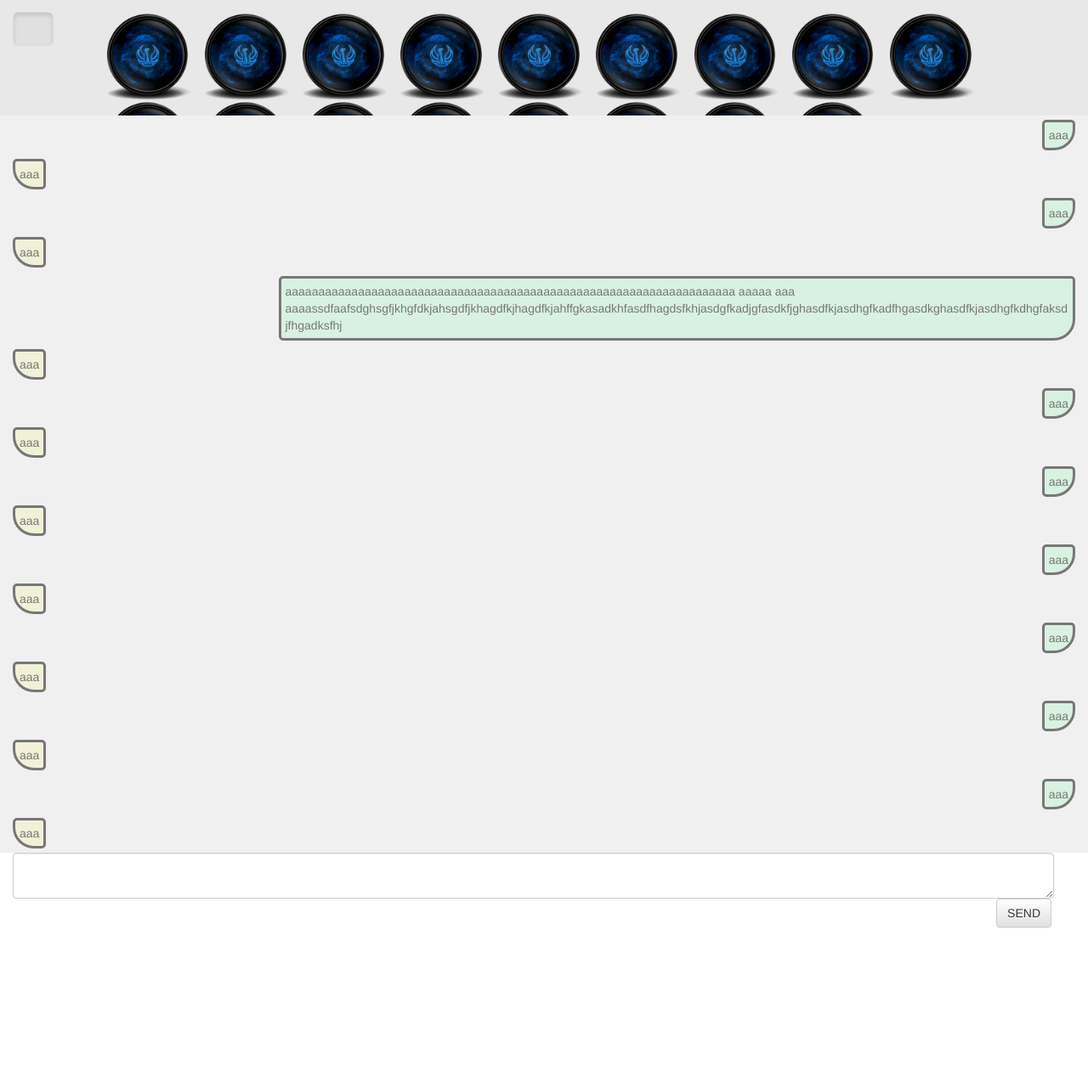
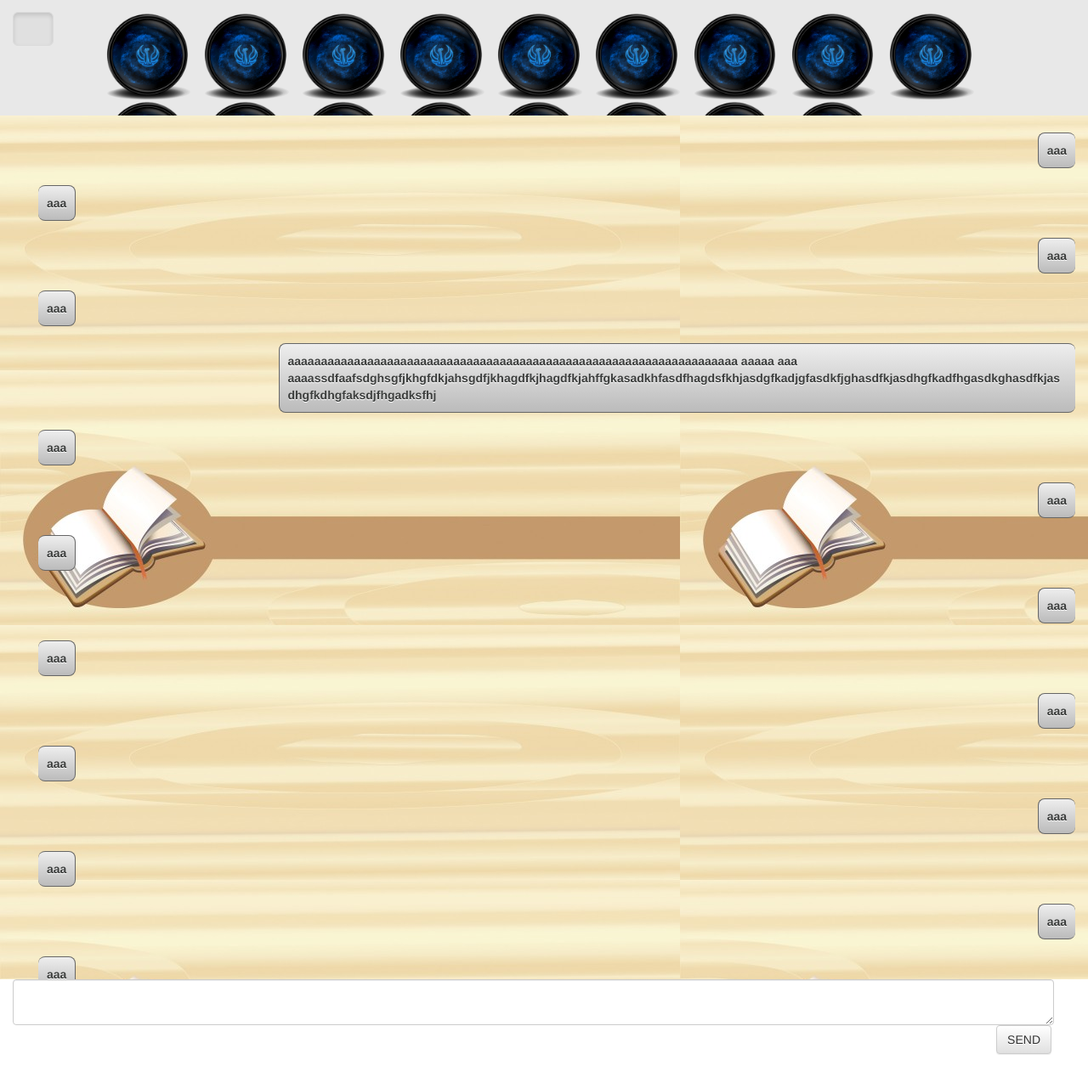
Before and after one commit to rodrigozietlow/Sistema-de-chat-por-RBC---2015, a PHP site: page /index.html in a window 1280 px wide. Shown: the top 1281 px of the page at 85% size. Run offline with PHP 8.4, Linux system fonts and the light colour scheme; some libraries are stand-ins or nearby versions; some web fonts are replaced.

Commit message:
Sync, css conversa e redimensiona(pt)

```diff
--- a/css/style.css
+++ b/css/style.css
@@ -34,56 +34,35 @@ body {
 	overflow-x:hidden;
 	background-color:#F0F0F0;
 	min-height: 10%;
+	background-image: url("../img/conversa-img.jpg");
+
 }
 .conversa{
-	color:black;
-	margin-bottom:5px;
-	margin-top:5px;
-	padding:5px;
-	width:auto;
+	margin-left:30px;
+    margin-top:20px;
+    position:relative;
+    color:#3b3d3c;
+    border:1px solid #666;
+    background: -moz-linear-gradient( top , #eee 0%,#bbb 100%);
+    background: -webkit-linear-gradient( top , #eee 0%,#bbb 100%);
+	text-decoration:none;
+    text-shadow:0 1px 0 #fff;
+    font-weight:bold;
+    padding:10px 10px;
+    font-size:14px;
+    border-radius:8px 8px 8px 8px;
 	max-width:75%;
-	word-wrap: break-word;
-	background-color:#F0F0F0;
-	opacity:0.5;
-	border:3px solid black;
-	border-radius: 5px;
+	word-wrap:break-word;
 
-	}
-
+}
 .conversa-right{
 	float:right;
-	background-color: rgba(0, 250, 75, 0.2);
-	border-bottom-right-radius:25px;
-
-
+	border-right:0;
 }
 .conversa-left{
-	float:left;
-	background-color: rgba(250, 250, 0, 0.2);
-	border-bottom-left-radius:25px;
-
-
+    float:left;
+	border-left:0;
 }
 .clear-both{
 	clear:both;
 }
-#main {
-    margin: 40px;
-    height: 100px;
-    background-color: #004C80;
-    position: relative;
-    overflow: hidden;
-}
-
-#main div {
-    position: absolute;
-    width: 20px;
-    height: 20px;
-    border-radius: 100%;
-    background-color: #FFF;
-}
-
-.top { top: -10px; }
-.bottom { bottom: -10px; }
-.left { left: -10px; }
-.right { right: -10px; }
```
Also changed, not shown: redimensionaImg.php (added, +14 -0 lines), img/conversa-img.jpg (added).
